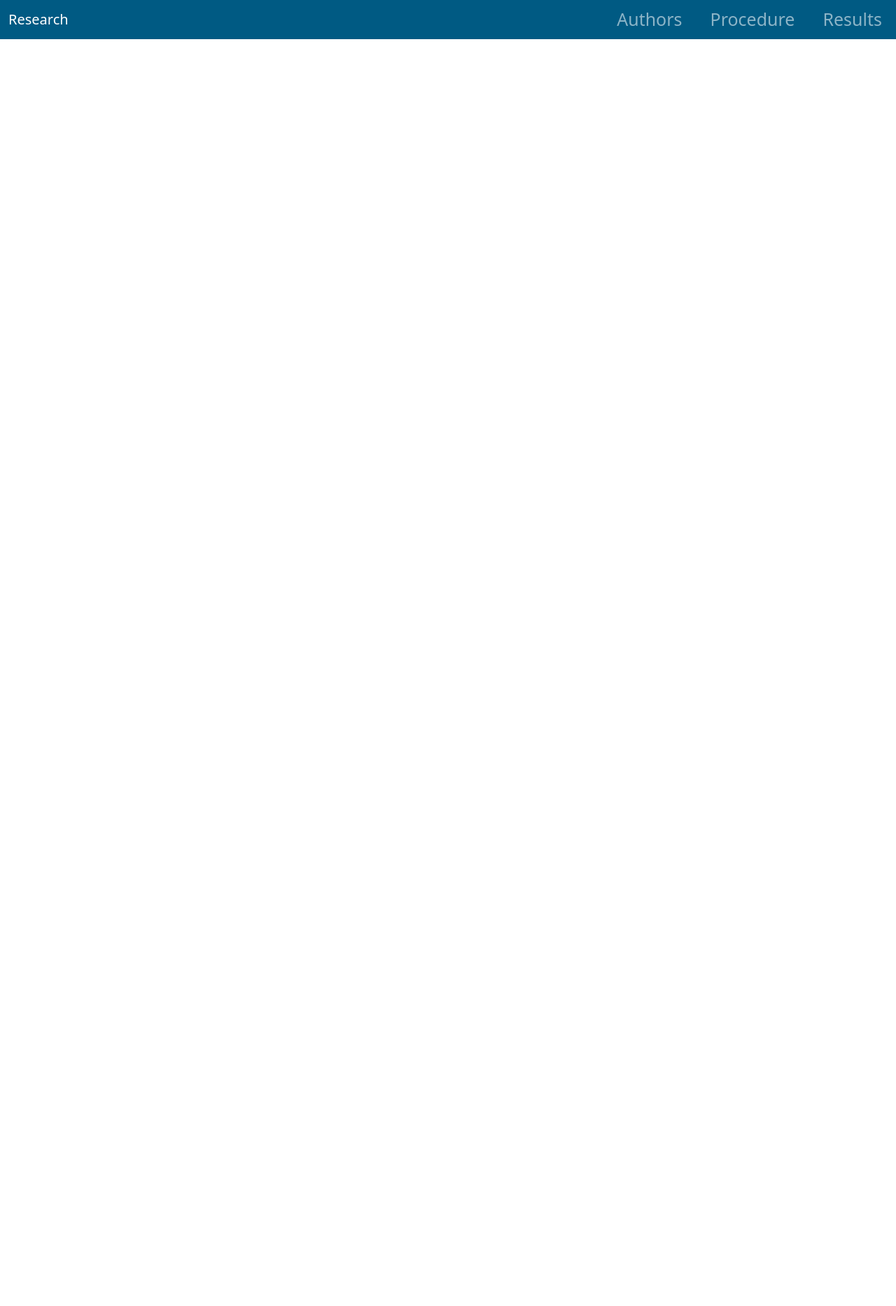
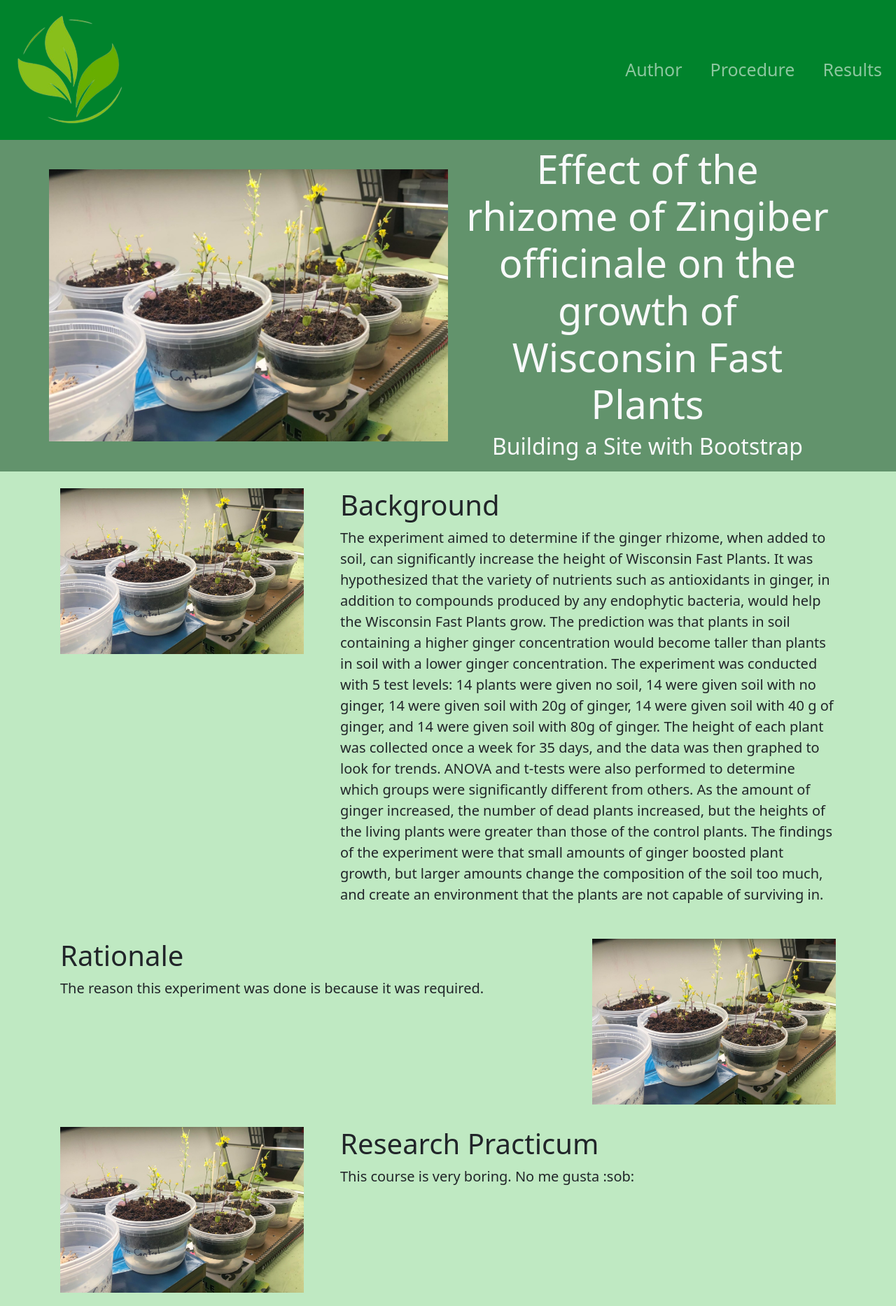
Before and after one commit to xhaidendsouza/DSouzaSE2223, a plain HTML site: page Lesson 1 Bootstrap/index.html in a window 1280 px wide. Shown: the top 1867 px of the page at 70% size. Before the commit the page ends 800 px from the top, so only its background shows below. Drawn offline with nearby package versions, Linux system fonts and the light colour scheme.

Commit message:
Added author.html, and updated index.html

```diff
--- a/Lesson 1 Bootstrap/index.html
+++ b/Lesson 1 Bootstrap/index.html
@@ -4,7 +4,7 @@
     <meta charset="UTF-8">
     <meta http-equiv="X-UA-Compatible" content="IE=edge">
     <meta name="viewport" content="width=device-width, initial-scale=1.0">
-    <title>Document</title>
+    <title>Ginger Rhizome Research Paper</title>
     <link href="https://cdn.jsdelivr.net/npm/bootstrap@5.1.3/dist/css/bootstrap.min.css" rel="stylesheet"integrity="sha384-1BmE4kWBq78iYhFldvKuhfTAU6auU8tT94WrHftjDbrCEXSU1oBoqyl2QvZ6jIW3" crossorigin="anonymous">
     <link rel="stylesheet" href="https://cdn.jsdelivr.net/npm/bootstrap-icons@1.9.1/font/bootstrap-icons.css">
     <link rel="stylesheet" href="style.css">
@@ -13,7 +13,9 @@
 <body>
     <nav class="navbar navbar-expand-lg navbar-dark navbar-bg-color">
         <div class="container">
-            <a href="#" class="navbar-brand">Research</a>
+            <a href="#" class="navbar-brand">
+                <img id = "logo" class = "d-inline-block align-text-top w-50" src="/Lesson 1 Bootstrap/img/Logo_of_Research_Website-removebg-preview.png" alt = "Leaf Logo">
+            </a>
         </div>
         <!--Hamburger Menu Button-->
         <button class="navbar-toggler" type="button" data-bs-toggle="collapse" data-bs-target="#navmenu">
@@ -24,7 +26,7 @@
             <!--Links to hamburger menu button-->
             <ul class="navbar-nav ms-auto">
                 <li class="nav-item">
-                    <a href="/authors.html" class="nav-link hover-underline-animation" id="nbMenuItem">Authors</a>
+                    <a href="/Lesson 1 Bootstrap/author.html" class="nav-link hover-underline-animation" id="nbMenuItem">Author</a>
                 </li>
                 <li class="nav-item">
                     <a href="/procedure.html" class="nav-link hover-underline-animation" id="nbMenuItem">Procedure</a>
@@ -41,12 +43,74 @@
         <div class="container">
             <div class="row">
                 <div class="col-sm-6 p-0 d-flex align-items-center">
-                    <img class="img-fluid" src="" alt="">
+                    <img class="img-fluid" src="/Lesson 1 Bootstrap/img/Research set-up.jpg" alt="Research Set-up">
+                </div>
+                <div class="col-sm-6 p-0 d-flex align-items-center">
+                    <div class = "container">
+                        <h1 class = "display-4">Effect of the rhizome of Zingiber officinale on the growth of Wisconsin Fast Plants</h1>
+                        <h2>Building a Site with Bootstrap</h2>
+                    </div>
                 </div>
             </div>
         </div>
     </section>
 
+    <!-- Overview -->
+    <section class = "overview text-dark p-2 text-left">
+        <div class="container">
+            <div class="row">
+                <div class="col-sm-4 p-3">
+                    <img class="img-fluid" src="/Lesson 1 Bootstrap/img/Research set-up.jpg" alt="Research Set-up">
+                </div>
+                <div class="col-sm-8 p-3">
+                    <h1 id = "ovPadLeft">Background</h1>
+                    <p class="lead overview-font" id="ovPadLeft">The experiment aimed to determine if the ginger rhizome, when added to soil, can
+                        significantly increase the height of Wisconsin Fast Plants. It was hypothesized that the variety of
+                        nutrients such as antioxidants in ginger, in addition to compounds produced by any endophytic
+                        bacteria, would help the Wisconsin Fast Plants grow. The prediction was that plants in soil
+                        containing a higher ginger concentration would become taller than plants in soil with a lower
+                        ginger concentration. The experiment was conducted with 5 test levels: 14 plants were given no
+                        soil, 14 were given soil with no ginger, 14 were given soil with 20g of ginger, 14 were given soil
+                        with 40 g of ginger, and 14 were given soil with 80g of ginger. The height of each plant was
+                        collected once a week for 35 days, and the data was then graphed to look for trends. ANOVA and
+                        t-tests were also performed to determine which groups were significantly different from others.
+                        As the amount of ginger increased, the number of dead plants increased, but the heights of the
+                        living plants were greater than those of the control plants. The findings of the experiment were
+                        that small amounts of ginger boosted plant growth, but larger amounts change the composition of
+                        the soil too much, and create an environment that the plants are not capable of surviving in.</p>
+                </div>
+            </div>
+            <div class="row">
+                <div class="col-sm-8 p-3">
+                    <h1 id = "ovPadRight">Rationale</h1>
+                    <p class="lead overview-font" id="ovPadRight">The reason this experiment was done is because it was required.</p>
+                </div>
+                <div class="col-sm-4 p-3">
+                    <img class="img-fluid" src="/Lesson 1 Bootstrap/img/Research set-up.jpg" alt="Research Set-up">
+                </div>
+            </div>
+            <div class="row">
+                <div class="col-sm-4 p-3">
+                    <img class="img-fluid" src="/Lesson 1 Bootstrap/img/Research set-up.jpg" alt="Research Set-up">
+                </div>
+                <div class="col-sm-8 p-3">
+                    <h1 id = "ovPadLeft">Research Practicum</h1>
+                    <p class="lead overview-font" id="ovPadLeft">This course is very boring. No me gusta :sob:</p>
+                </div>
+            </div>
+        </div>
+    </section>
+
+    <!-- Footer (Requires BootStrap Icon CSS)-->
+    <footer class="p-5 footer text-light text-center position-relative">
+        <div class="container">
+            <p class="lead">Copyright &copy; SE 2022 Research Paper</p>
+            <a href="#" class="position-absolute bottom-0 p-5">
+                <i class="bi bi-arrow-up-circle h2 icon-white"></i>
+            </a>
+        </div>
+    </footer>
+
     <script src="https://cdn.jsdelivr.net/npm/bootstrap@5.1.3/dist/js/bootstrap.bundle.min.js" integrity="sha384-ka7Sk0Gln4gmtz2MlQnikT1wXgYsOg+OMhuP+IlRH9sENBO0LRn5q+8nbTov4+1p" crossorigin="anonymous"></script>
 </body>
 </html>
--- a/Lesson 1 Bootstrap/style.css
+++ b/Lesson 1 Bootstrap/style.css
@@ -1,21 +1,57 @@
-/* ------------- Class CSS ------------- */
+/* ----------------- Class CSS ----------------- */
 
-.navbar-bg-color {
+
+
+.navbar-bg-color, .footer {
     background-color: #00832c;
     transition: background-color 1.5s ease-in-out;
 }
 
-.navbar-bg-color:hover{
+.navbar-bg-color:hover, .footer:hover {
     background-color: #005a83;
     transition: background-color 1.5s ease-in-out;
 }
+
+.showcase {
+    background-color: rgb(98, 147, 108);
+}
+
+.overview {
+    background-color: rgb(191, 233, 194);
+}
+
+.icon-white{
+    color:#FFF;
+}
+
+.about-author{
+    color: white
+}
+
+.author{
+    background-color: black
+}
+/* ----------------- ID CSS ----------------- */
 
 a#nbMenuItem {
     font-size:25px;
     padding: 0px 20px;
 }
 
-/* -----------------Underline Animation CSS -----------------*/
+#ovPadLeft{
+    padding-left:20px;
+}
+
+#ovPadRight{
+    padding-right:20px;
+}
+
+div#about{
+    width: 400px;
+    margin: auto;
+}
+
+/* ----------------- Underline Animation CSS ----------------- */
 .hover-underline-animation {
     display: inline-block;
     position: relative;
```
Also changed, not shown: Lesson 1 Bootstrap/author.html (added, +74 -0 lines), Lesson 1 Bootstrap/img/Logo_of_Research_Website-removebg-preview.png (added), Lesson 1 Bootstrap/img/Research set-up.jpg (added), Lesson 1 Bootstrap/procedure.html (added), Lesson 1 Bootstrap/results.html (added).
